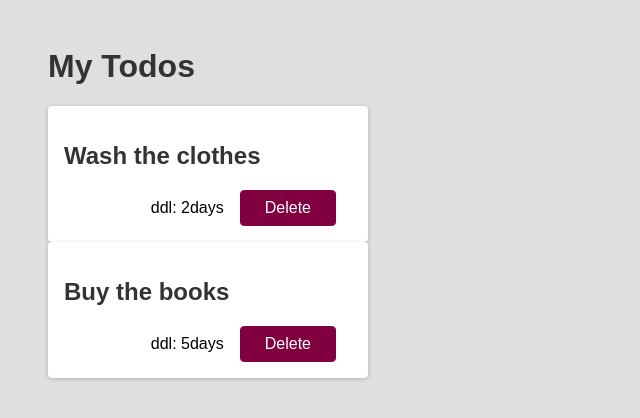
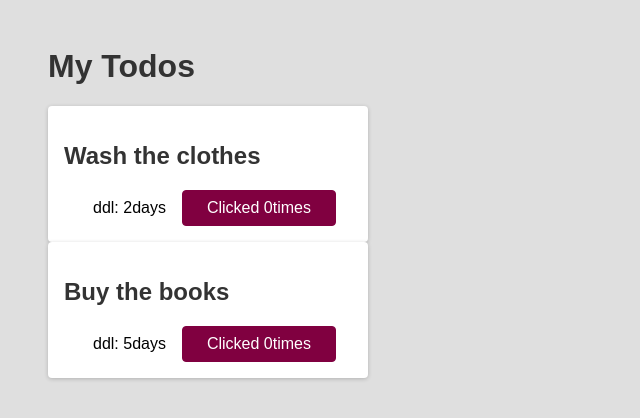
Before and after one commit to yq-gong/react-learning, a React (Create React App) app: page / in a window 1280 px wide. Shown: the top 418 px of the page, without its empty margins (0-640 px from the left). Built offline with nearby package versions, Linux system fonts and the light colour scheme.

Commit message:
Add useState to interact

```diff
--- a/src/components/Todo.js
+++ b/src/components/Todo.js
@@ -1,17 +1,28 @@
 //  without capitalised T it will not work!
+
+import React from "react";
+import { useState } from "react";
+
+function deleteHandler(p) {
+  alert(`Clicked ${p.text}`);
+}
+
 export default function Todo(props) {
-  function deleteHandler() {
-    alert(`Clicked ${props.text}`);
-  }
-
-
+  const [count, setCount] = useState(0);
+  const handleClick = () => {
+    // Update the count state by incrementing it by 1
+    setCount(count + 1);
+  };
   return (
     <div className="card">
       <h2>{props.text}</h2>
       <div className="actions">
         <span>{props.content}</span>
-        <button className="btn" onClick={deleteHandler}>
-          Delete
+        {/* <button className="btn" onClick={deleteHandler(this.props)}>
+            Delete
+          </button> */}
+        <button className="btn" onClick={handleClick}>
+          Clicked {count}times
         </button>
       </div>
     </div>
```
